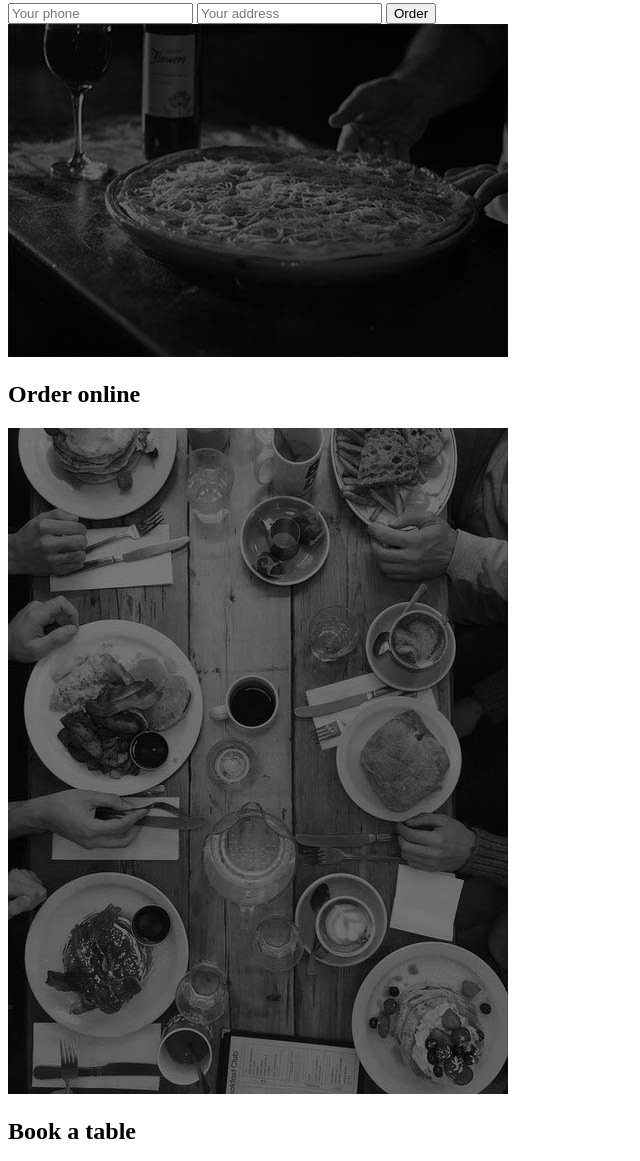
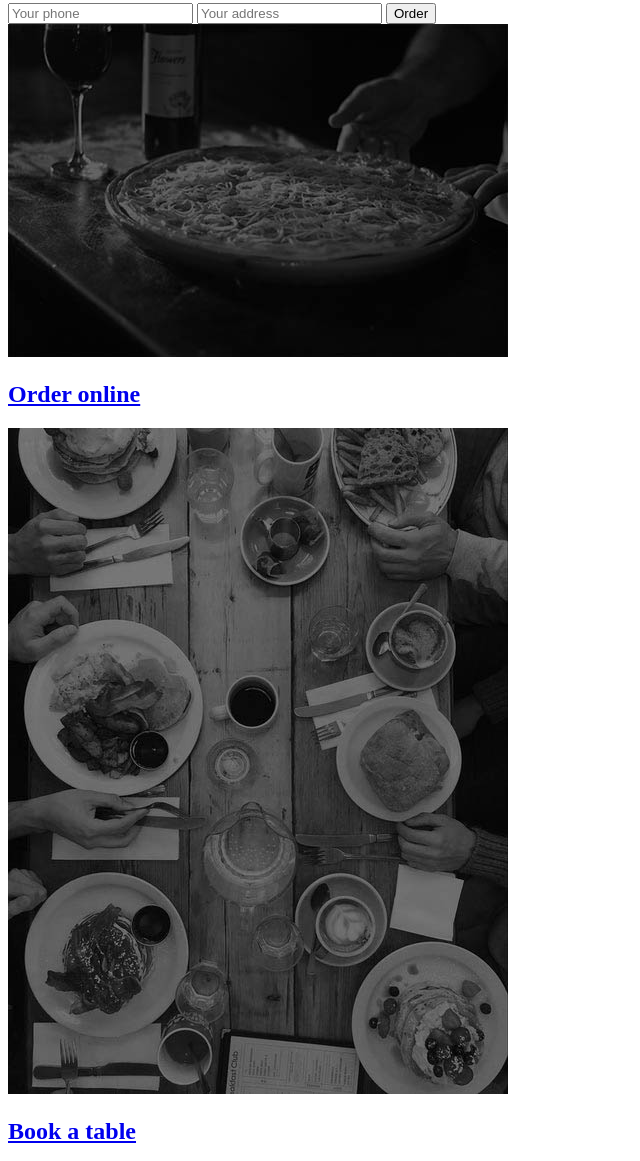
Before and after one commit to MZag99/projekt-pizzeria, a website with bundled scripts: page src/index.html in a window 1280 px wide. Shown: the part 246-1407 px from the top of the page, without its empty margins (0-640 px from the left). Built offline with nearby package versions, Linux system fonts and the light colour scheme; files whose address does not match are found by name.

Commit message:
Fix home subpage - added links to order and booking tiles

```diff
--- a/src/index.html
+++ b/src/index.html
@@ -73,16 +73,20 @@
         <div class="choose-tiles wrapper">
           <div class="row">
             <div class="choose-tile">
+              <a href="#order">
               <img src="images/pizza-1.jpg">
               <h1 class="tile__title">
                 <span>Order online</span>
               </h1>
+              </a>
             </div>
             <div class="choose-tile">
+              <a href="#booking">
               <img src="images/pizza-2.jpg">
               <h1 class="tile__title">
                 <span>Book a table</span>
               </h1>
+              </a>
             </div>
           </div>
           <div class="row">
--- a/src/js/settings.js
+++ b/src/js/settings.js
@@ -21,7 +21,7 @@ export const select = { /* eslint-disable no-dupe-keys*/
     starters: 'input[type="checkbox"]',
   },
   nav: {
-    links: '.main-nav a',
+    links: '.main-nav a , .choose-tile a',
   },
   templateOf: {
     menuProduct: '#template-menu-product',
```
